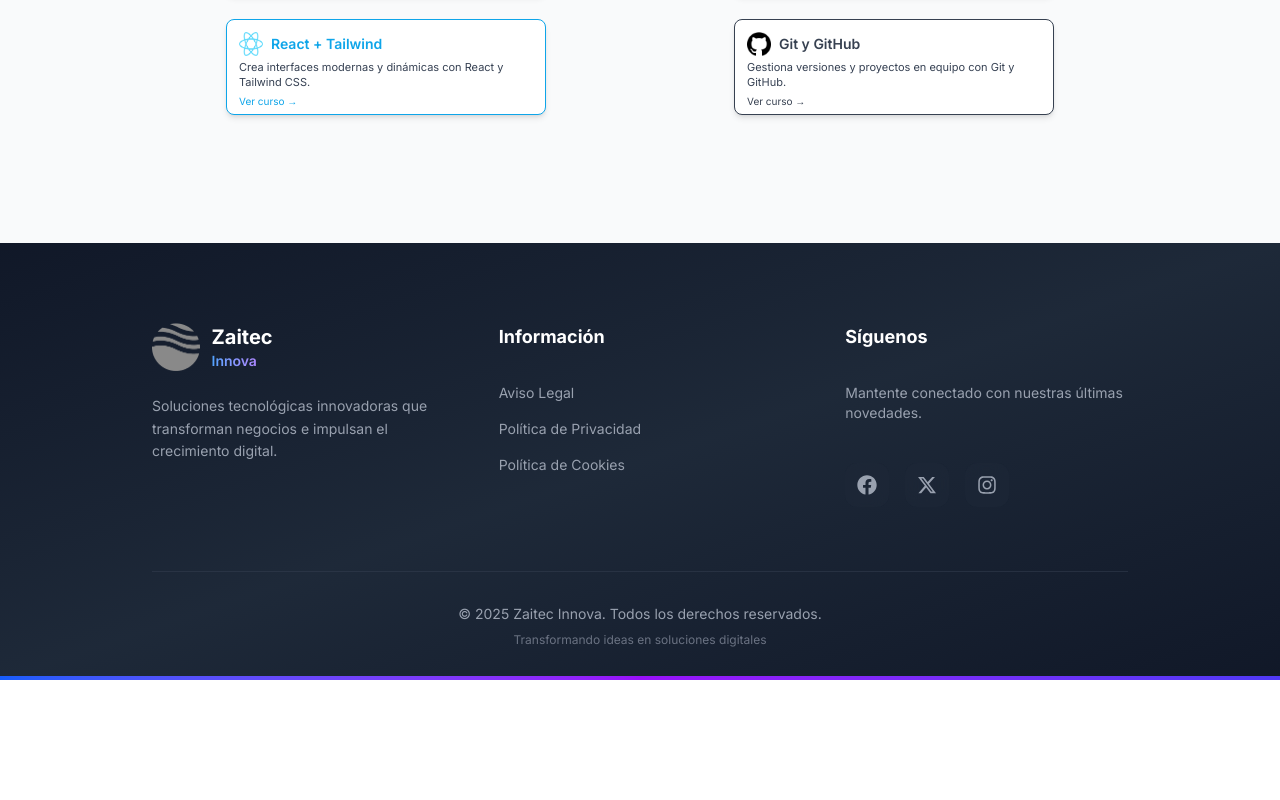
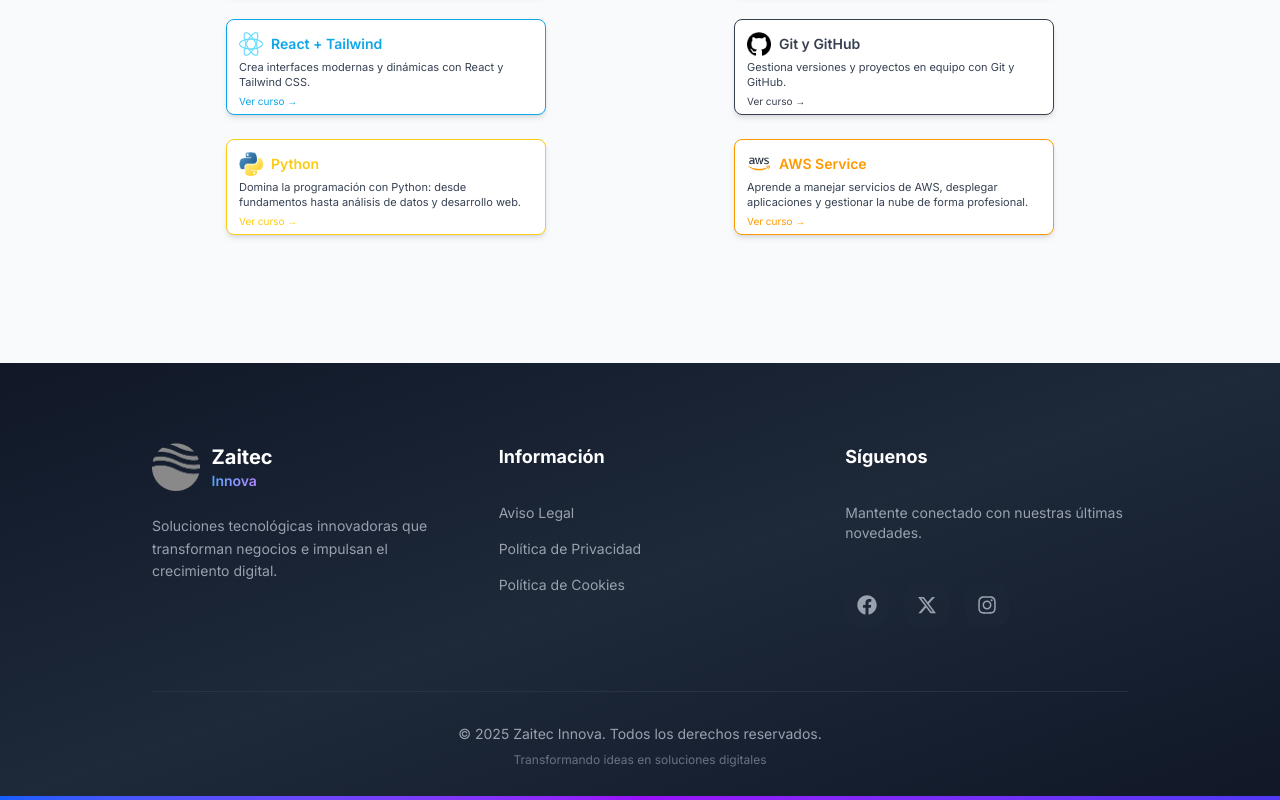
Before and after one commit to ZaitecS25-Internship-projects/I_S25_Web_Zaitec, a React (Vite) app: page / in a window 1280 px wide. Shown: the part 3759-4559 px from the top of the page. Before the commit the page ends 4439 px from the top, so only its background shows below. Built offline with nearby package versions, Linux system fonts and the light colour scheme.

Commit message:
Añadir dos cursos más

```diff
--- a/src/views/Formacion.tsx
+++ b/src/views/Formacion.tsx
@@ -35,6 +35,25 @@ export default function CursosZaitec() {
       hoverBg: "linear-gradient(to right, #EDEDED, #D9D9D9)",
       link: "https://docs.github.com/es/get-started/start-your-journey",
     },
+    {
+      titulo: "Python",
+      descripcion: "Domina la programación con Python: desde fundamentos hasta análisis de datos y desarrollo web.",
+      img: "/img/python.png",
+      color: "#FACC15", // amarillo brillante para borde y título
+      secondaryColor: "#0EA5E9", // azul opcional si quieres algún detalle en el hover o ícono
+      hoverBg: "linear-gradient(to right, #EDEDED, #D9D9D9)", // degradado gris suave
+      link: "https://www.python.org/",
+    },
+    {
+  titulo: "AWS Service",
+  descripcion: "Aprende a manejar servicios de AWS, desplegar aplicaciones y gestionar la nube de forma profesional.",
+  img: "/img/aws.png",
+  color: "#FF9900", // amarillo AWS para borde y título
+  secondaryColor: "#232F3E", // azul oscuro AWS para icono o detalles
+  hoverBg: "linear-gradient(to right, #FFF8E1, #FFEBC1)", // degradado amarillo suave para hover
+  link: "https://aws.amazon.com/training/",
+  }
+
   ];
 
   return (
```
